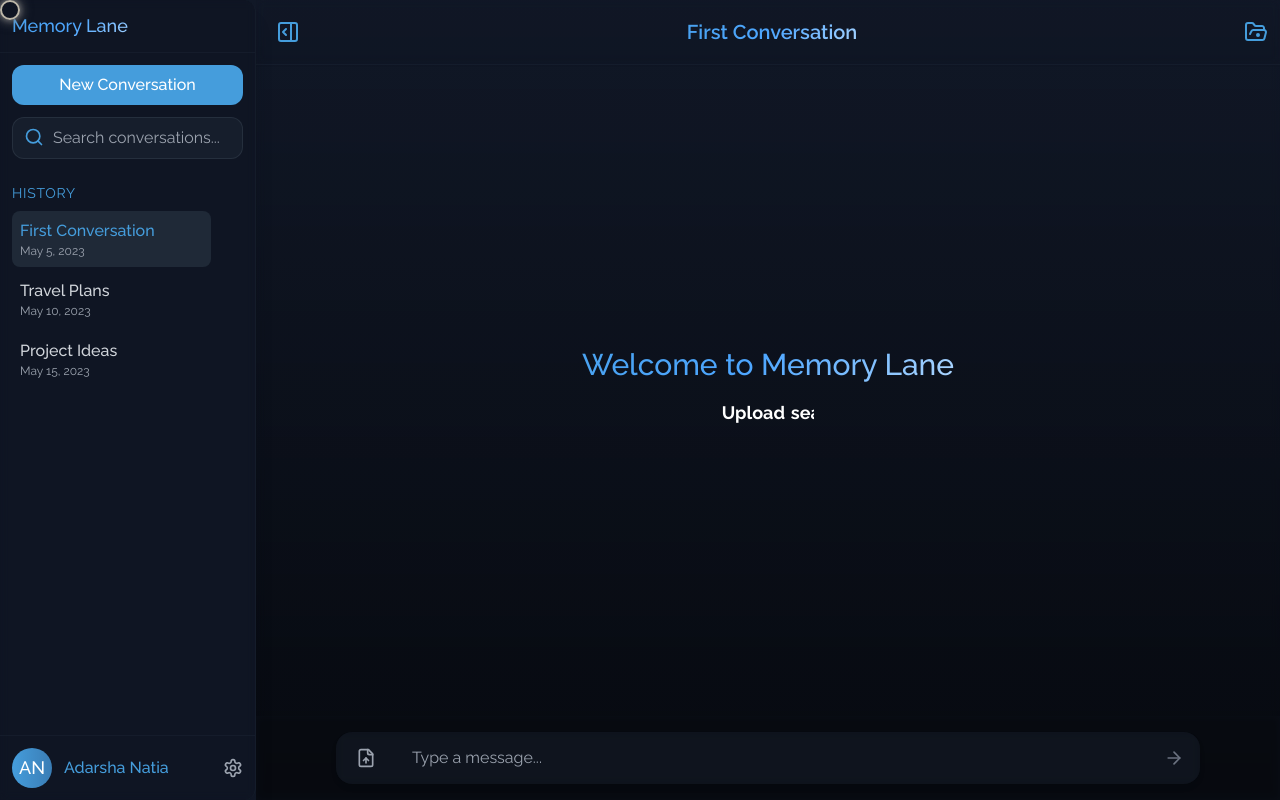
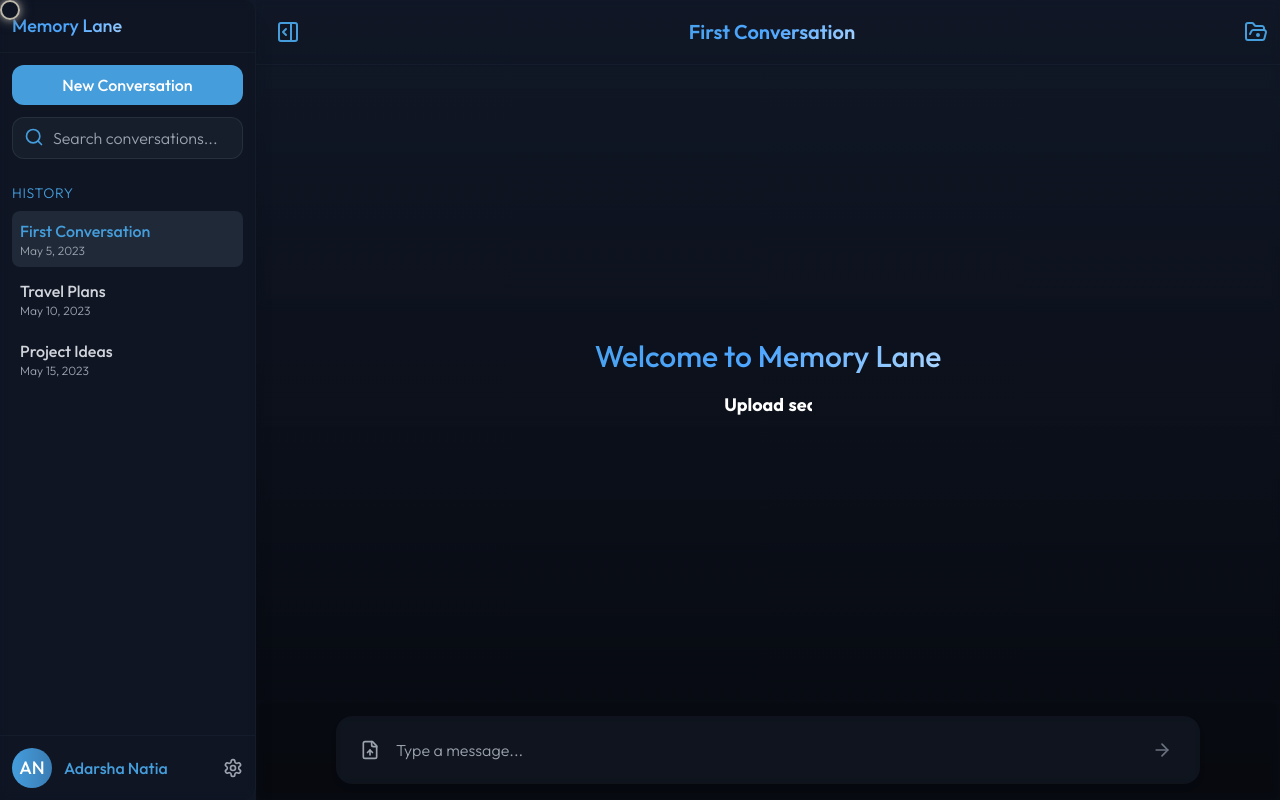
Before and after one commit to aysahoo/Memory-Lane, a React (Vite) app in the folder Frontend/: page /chat in a window 1280 px wide. Built offline with nearby package versions, Linux system fonts and the light colour scheme; a web font is replaced by a local one.

Commit message:
Updating Chat

```diff
--- a/Frontend/index.html
+++ b/Frontend/index.html
@@ -6,6 +6,9 @@
     <meta name="viewport" content="width=device-width, initial-scale=1.0" />
     <style>
       @import url('https://fonts.googleapis.com/css2?family=Codystar:wght@300;400&family=Raleway:ital,wght@0,100..900;1,100..900&display=swap');
+      @import url('https://fonts.googleapis.com/css2?family=Open+Sans:ital,wght@0,300..800;1,300..800&display=swap');
+      @import url('https://fonts.googleapis.com/css2?family=Poppins:ital,wght@0,100;0,200;0,300;0,400;0,500;0,600;0,700;0,800;0,900;1,100;1,200;1,300;1,400;1,500;1,600;1,700;1,800;1,900&display=swap');
+      @import url('https://fonts.googleapis.com/css2?family=Outfit:wght@100..900&display=swap');
       </style>
     <title>Memory Lane</title>
 
--- a/Frontend/src/components/ChatInput.tsx
+++ b/Frontend/src/components/ChatInput.tsx
@@ -1,5 +1,5 @@
 import React, { useRef } from 'react';
-import { Volume2, XCircle, FileUp ,ArrowRight } from 'lucide-react';
+import { XCircle, FileUp, ArrowRight } from 'lucide-react';
 
 interface ChatInputProps {
   message: string;
@@ -21,13 +21,11 @@ const ChatInput: React.FC<ChatInputProps> = ({
   const handleChatAttachment = (e: React.ChangeEvent<HTMLInputElement>) => {
     const file = e.target.files?.[0];
     if (!file) return;
-
     if (!file.type.startsWith('audio/')) {
       alert('Please upload an audio file');
       e.target.value = '';
       return;
     }
-
     setChatAttachment(file);
   };
 
@@ -40,18 +38,27 @@ const ChatInput: React.FC<ChatInputProps> = ({
 
   return (
     <div className="bg-gray-900/30 backdrop-blur-sm">
-      <div className="max-w-4xl mx-auto flex flex-col p-2 md:p-4">
-        {/* Audio attachment preview */}
+      <div className="max-w-4xl mx-auto flex flex-col p-2 md:p-4 space-y-2">
+
+        {/* Input Bar with embedded preview */}
+        <div className="flex flex-col w-full bg-gray-800/30 backdrop-blur-sm rounded-2xl shadow-md overflow-hidden">
+
         {chatAttachment && (
-          <div className="mb-2 ml-2 md:ml-4 flex items-center bg-gray-800/50 py-1.5 md:py-2 px-2 md:px-3 rounded-lg max-w-fit">
-            <div className="w-6 h-6 md:w-8 md:h-8 rounded bg-gray-800 flex items-center justify-center mr-2">
-              <span className="text-[10px] md:text-xs text-gray-300 uppercase">
+  <div className="px-3 pt-3">
+    <div className="flex items-center bg-gray-800/60 py-1.5 px-3 rounded-xl w-fit max-w-full">
+      <div className="w-7 h-7 rounded bg-gray-700 flex items-center justify-center mr-2">
+        <span className="text-[10px] text-gray-300 uppercase">
           {chatAttachment.name.split('.').pop() || 'mp3'}
         </span>
       </div>
       <div className="flex-1 min-w-0">
-              <span className="text-white text-xs md:text-sm truncate max-w-[150px] md:max-w-xs font-medium block" title={chatAttachment.name}>{chatAttachment.name}</span>
-              <div className="text-[10px] md:text-xs text-gray-400">
+        <span
+          className="text-white text-xs truncate max-w-[150px] md:max-w-xs font-medium block"
+          title={chatAttachment.name}
+        >
+          {chatAttachment.name}
+        </span>
+        <div className="text-[10px] text-gray-400">
           {(chatAttachment.size / 1024).toFixed(0)} KB
         </div>
       </div>
@@ -59,13 +66,15 @@ const ChatInput: React.FC<ChatInputProps> = ({
         onClick={removeChatAttachment}
         className="ml-2 text-gray-400 hover:text-gray-200 transition-colors"
       >
-              <XCircle className="h-3 w-3 md:h-4 md:w-4" />
+        <XCircle className="h-4 w-4" />
       </button>
+    </div>
   </div>
 )}
 
-        <div className="flex w-full rounded-2xl shadow-md bg-gray-800/30 backdrop-blur-sm overflow-hidden">
-          <div className="flex items-center px-2 md:px-3">
+
+          <div className="flex items-center px-3 py-2 md:px-4 md:py-3">
+            {/* Upload Button */}
             <button
               onClick={() => chatFileInputRef.current?.click()}
               className="text-gray-400 hover:text-[#459DDC] transition-all duration-300 p-1.5 md:p-2 hover:scale-110"
@@ -80,30 +89,30 @@ const ChatInput: React.FC<ChatInputProps> = ({
               className="hidden"
               onChange={handleChatAttachment}
             />
-          </div>
 
+            {/* Text Input */}
             <input
               type="text"
-            className="flex-1 py-2.5 md:py-3 px-2 md:px-4 bg-transparent text-white focus:outline-none focus:ring-0 text-sm md:text-base placeholder-gray-400"
+              className="flex-1 mx-2 py-2 bg-transparent text-white focus:outline-none text-sm md:text-base placeholder-gray-400"
               placeholder={chatAttachment ? "Add a message about this audio file..." : "Type a message..."}
               value={message}
               onChange={(e) => setMessage(e.target.value)}
-            onKeyPress={(e) => e.key === 'Enter' && sendMessage()}
+              onKeyDown={(e) => e.key === 'Enter' && sendMessage()}
             />
 
+            {/* Send Button */}
             <button
               onClick={sendMessage}
               disabled={!message.trim() && !chatAttachment}
-            className={`p-2 md:p-3 mr-1 my-1 transition-all duration-200 rounded-xl ${
+              className={`p-2 md:p-3 transition-all duration-200 rounded-xl ${
                 !message.trim() && !chatAttachment
                   ? 'bg-transparent text-gray-500'
                   : 'bg-gradient-to-r from-[#459DDC] to-[#3A7DB5] text-white hover:shadow-lg btn-pulse'
               }`}
             >
-            <span className="flex items-center">
               <ArrowRight className="h-4 w-4 md:h-5 md:w-5" />
-            </span>
             </button>
+          </div>
         </div>
       </div>
     </div>
--- a/Frontend/src/components/Sidebar.tsx
+++ b/Frontend/src/components/Sidebar.tsx
@@ -106,7 +106,7 @@ const Sidebar: React.FC<SidebarProps> = ({
           <h3 className="text-sm text-[#459DDC] uppercase tracking-wider mb-2">History</h3>
           <ul className="space-y-1">
             {conversations.map(conv => (
-                <li key={conv.id} className="flex items-center justify-between group">
+              <li key={conv.id} className="flex items-center justify-between group relative">
                 <button
                   className={`flex-1 text-left p-2 rounded-lg ${
                     activeConversation === conv.id
@@ -118,10 +118,11 @@ const Sidebar: React.FC<SidebarProps> = ({
                   <div className="font-medium truncate">{conv.title}</div>
                   <div className="text-xs text-gray-400">{conv.date}</div>
                 </button>
+                {/* Delete button */}
                 <button
                   type="button"
                   onClick={() => handleDeleteConversation(conv.id)}
-                    className="ml-2 p-1 text-gray-500 hover:text-red-500 invisible group-hover:visible"
+                  className="absolute right-0 top-1/2 transform -translate-y-1/2 p-3 text-gray-500 hover:text-red-500 opacity-0 group-hover:opacity-100 transition-opacity duration-300"
                 >
                   <Trash2 className="w-4 h-4" />
                 </button>
@@ -130,6 +131,7 @@ const Sidebar: React.FC<SidebarProps> = ({
           </ul>
         </div>
       </div>
+
 
         <div className="mt-auto border-t border-gray-800/40">
           <div className={`p-3 flex items-center ${!sidebarOpen && 'md:justify-center'}`}>
--- a/Frontend/src/index.css
+++ b/Frontend/src/index.css
@@ -8,11 +8,11 @@
     }
   }
 
-  /* body {
-    font-family: "Codystar",sans-serif;
-  } */
   body {
-    font-family: "Raleway",sans-serif;
+    font-family: "Outfit", sans-serif;
+    font-weight: 300;
+    font-style: normal;
+
   }
 
   /* Initial state: The content is transparent */
--- a/Frontend/src/pages/Chat.tsx
+++ b/Frontend/src/pages/Chat.tsx
@@ -139,7 +139,8 @@ const Chat: React.FC = () => {
           />
         </div>
 
-        <div className={`flex-1 ${messages.length > 0 ? 'overflow-y-auto scrollbar-thin' : 'overflow-hidden'}`}>
+        <div className={`flex-1 ${messages.length > 0 ? 'overflow-y-auto scrollbar-thin flex justify-center' : 'overflow-hidden flex items-center justify-center'}`}>
+        <div className="w-full max-w-4xl px-4">
           {messages.length === 0 ? (
             <WelcomeScreen
               welcomeWords={welcomeWords}
@@ -150,6 +151,7 @@ const Chat: React.FC = () => {
               messagesEndRef={messagesEndRef}
             />
           )}
+        </div>
         </div>
 
         <ChatInput
```
Lines whose indentation alone changed are shown as unchanged.
